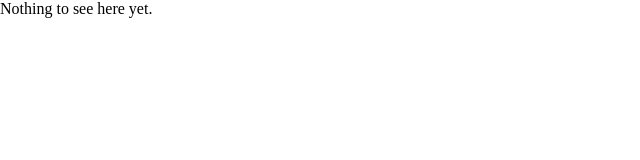
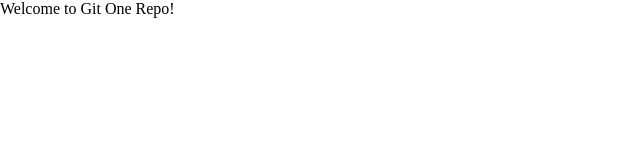
Before and after one commit to stan-num2/git-one, a plain HTML site: page index.html in a window 1280 px wide. Shown: the full height of the page, 0-640 px from the left. Drawn offline with Linux system fonts and the light colour scheme.

Commit message:
added dash message

```diff
--- a/index.html
+++ b/index.html
@@ -7,6 +7,6 @@
     <link rel="stylesheet" href="styles.css">
 </head>
 <body>
-    Nothing to see here yet.
+    Welcome to Git One Repo!
 </body>
 </html>
```
